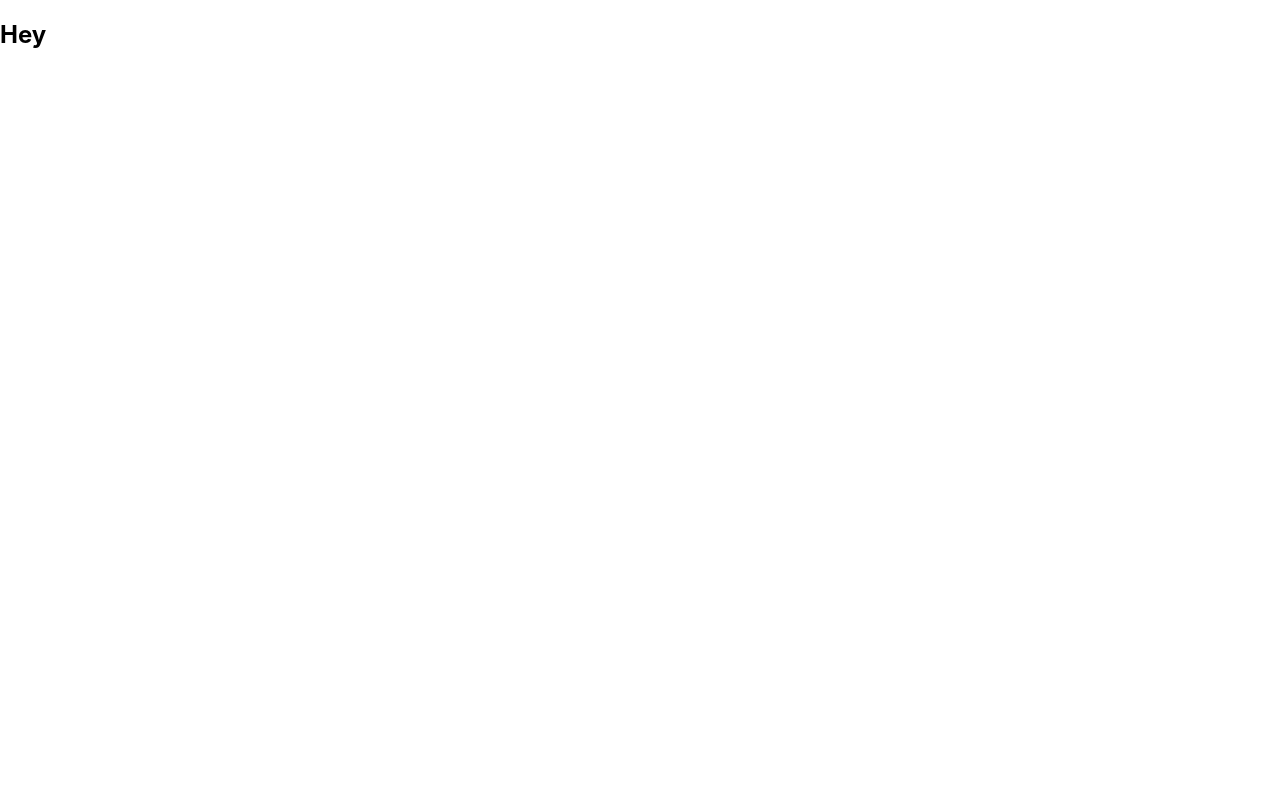
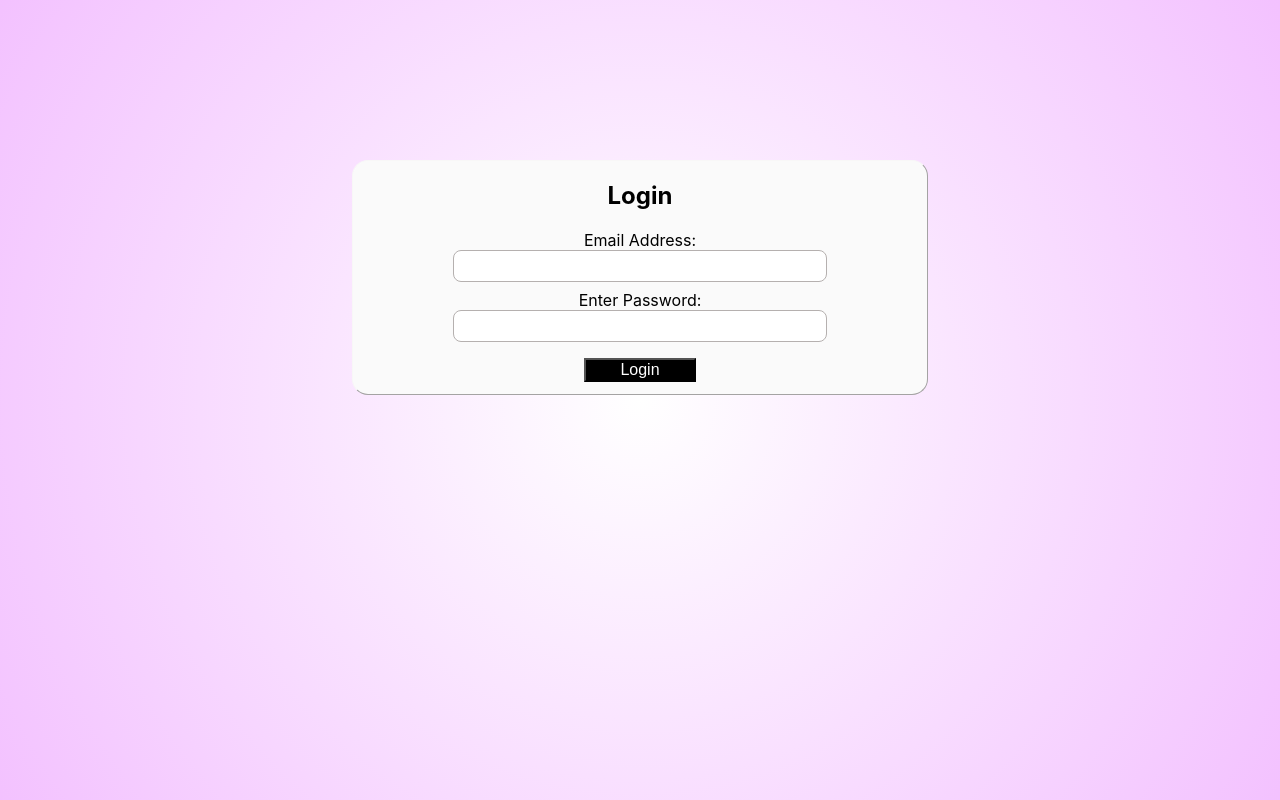
Before and after one commit to 1-kart-dev/1-kart, a Next.js app: page /Login in a window 1280 px wide. Built offline with nearby package versions, Linux system fonts and the light colour scheme.

Commit message:
sign up and login fe

```diff
--- a/package.json
+++ b/package.json
@@ -8,6 +8,7 @@
     "lint": "next lint"
   },
   "dependencies": {
+    "@aws-sdk/client-s3": "^3.46.0",
     "@emotion/react": "^11.7.1",
     "@emotion/styled": "^11.6.0",
     "@mui/icons-material": "^5.2.5",
@@ -18,7 +19,8 @@
     "react-dom": "17.0.2",
     "react-gsap": "^3.2.1",
     "react-scrollmagic": "^2.3.0",
-    "react-table": "^7.7.0"
+    "react-table": "^7.7.0",
+    "sass": "^1.46.0"
   },
   "devDependencies": {
     "eslint": "8.5.0",
--- a/pages/Login.js
+++ b/pages/Login.js
@@ -4,6 +4,33 @@ import styles from '../styles/Home.module.scss'
 
 export default function Login() {
     return(
-        <h2>Hey</h2>
+        <div className={styles.main}>
+            <div className = {styles.formPage}>
+                <div className = {styles.formContainer}>
+                    <form>
+                        <h2>Login</h2>
+                        <div className = {styles.form2}>
+                            <label for="email">Email Address:</label><br></br>
+                            <input className={styles.input2}
+                                id="email"
+                                name="email"
+                                type="email"
+                            /><br></br>
+                        </div>
+
+                        <div className = {styles.form3}>
+                            <label for="password">Enter Password:</label><br></br>
+                            <input className={styles.input3}
+                                id="password"
+                                name="password"
+                                type="password"
+                            /><br></br>
+                        </div>
+
+                        <button type="submit" className = {styles.formLogin}>Login</button>
+                    </form>
+                </div>
+            </div>
+        </div>
     );
 }
--- a/styles/Home.module.scss
+++ b/styles/Home.module.scss
@@ -302,17 +302,19 @@
 
 .formPage {
   padding: 10rem 0;
-  background: rgb(63,94,251);
-  background: radial-gradient(circle, rgba(63,94,251,1) 0%, rgba(155,70,252,1) 100%);
+  background: rgb(255,255,255);
+  background: radial-gradient(circle, rgba(255,255,255,1) 0%, rgba(240,178,255,0.8) 100%);
+  min-width: 100%;
+  min-height: 100vh;
 }
 
 .formContainer {
   text-align: center;
   border-radius: 1rem;
-  border: 0.1rem outset #B5B0AF;
+  border: 0.1rem outset #f8f7f7;
   width: 45%;
   margin: auto;
-  background-color: whitesmoke;
+  background-color: rgb(250, 250, 250);
 }
 
 .loginLink {
@@ -332,4 +334,26 @@
   width: 65%;
   border-radius: .5rem;
   border: 0.1rem solid #B5B0AF;
+  height: 2rem;
+  text-align: center;
+  margin-bottom: 0.5rem;
 }
+
+.formSubmit {
+  margin-top: 0.5rem;
+  width: 7rem;
+  height: 1.5rem;
+  background-color: black;
+  color: white;
+  font-size: 1rem;
+}
+
+.formLogin {
+  margin-top: 0.5rem;
+  margin-bottom: 0.75rem;
+  width: 7rem;
+  height: 1.5rem;
+  background-color: black;
+  color: white;
+  font-size: 1rem;
+}
```
Also changed, not shown: pages/SignUp.js (+13 -1 lines), 1 other file (tests, documents, lock files or other folders).
